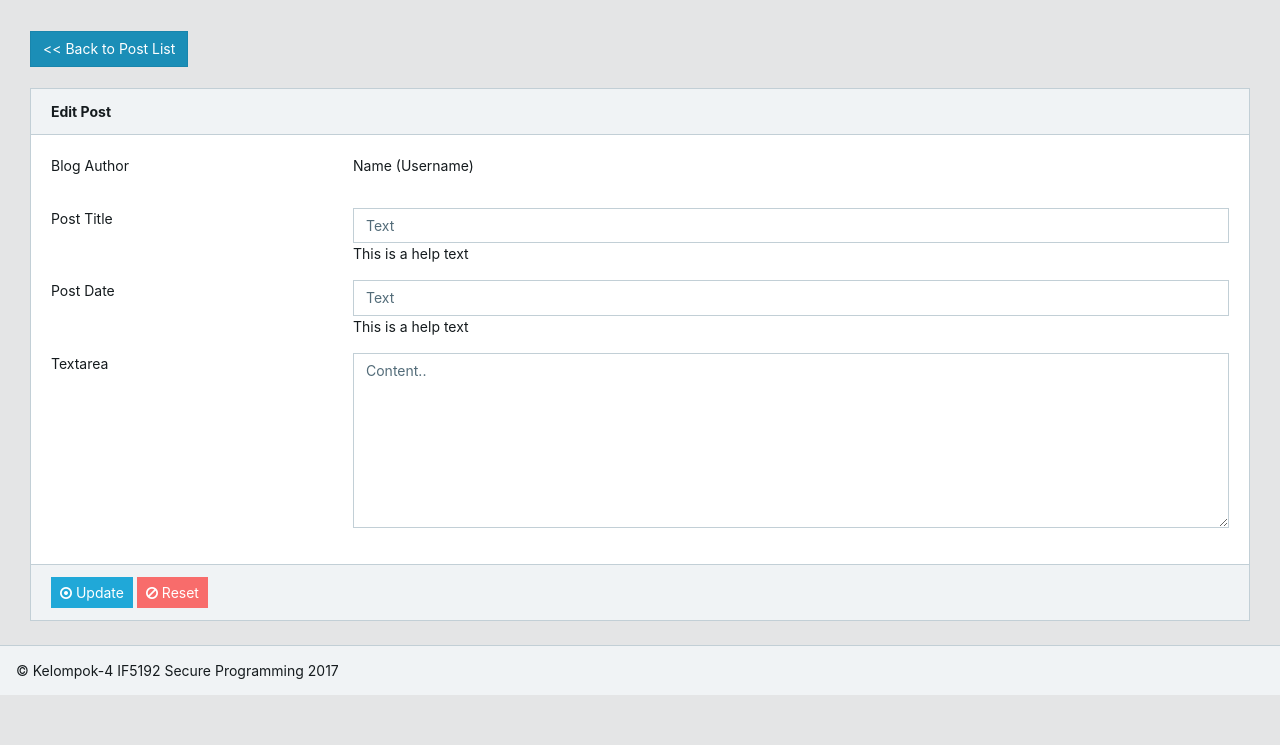
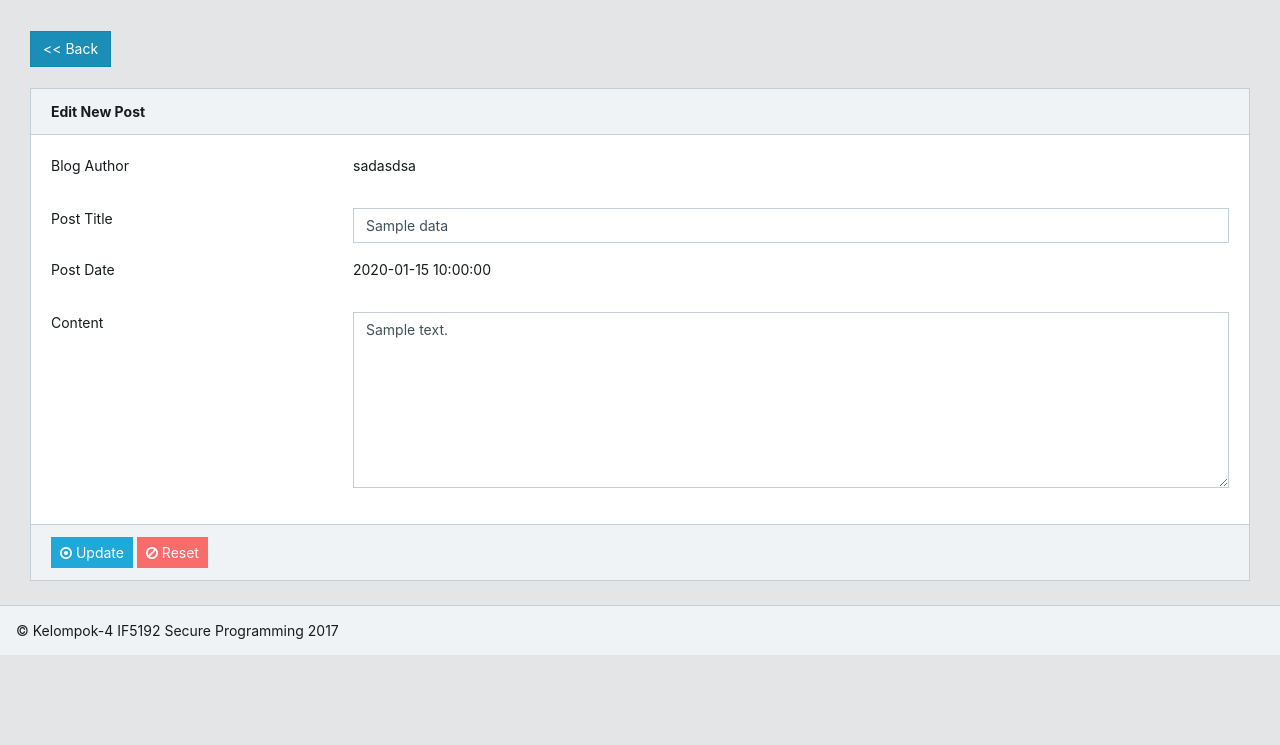
Before and after one commit to jsetiady/MiniBlog, a PHP site: the page made by src/view/editPost.php in a window 1280 px wide. Shown: the part 55-800 px from the top of the page. Run offline with PHP 8.4, Linux system fonts and the light colour scheme; the visitor is signed in with stand-in values (Sample User, id 1); the template is opened without the code that fills it: most values are stand-ins (such as "Sample title", 1, 10 or a date in 2020); some libraries are stand-ins or nearby versions.

Commit message:
Edit post done

```diff
--- a/src/model/PostModel.php
+++ b/src/model/PostModel.php
@@ -166,11 +166,10 @@ class PostModel {
             }
 
             /* Prepared statement, stage 2: bind and execute */
-
             switch(count($col))
             {
                 case 3: $binding = $stmt->bind_param("sis", $col[0], $col[1], $col[2]); break;
-                case 4: $binding = $stmt->bind_param("ssis", $col[0], $col[1], $col[2], $col[3], $col[4]); break;
+                case 4: $binding = $stmt->bind_param("ssis", $col[0], $col[1], $col[2], $col[3]); break;
                 case 5: $binding = $stmt->bind_param("sssis", $col[0], $col[1], $col[2], $col[3], $col[4]); break;
             }
 
--- a/src/view/editPost.php
+++ b/src/view/editPost.php
@@ -19,46 +19,54 @@
       <div class="container-fluid">
         <div id="ui-view" style="opacity: 1;">
             <div class="animated fadeIn">
-                <div class="row"><div class="col-md-2"><a href="home"><button type="button" class="btn btn-primary active mt-3"> << Back to  Post List </button><br/></a></div></div>
+                <div class="row"><div class="col-md-2"><a href="#" onclick="goBack()"><button type="button" class="btn btn-primary active mt-3"> << Back </button><br/></a></div></div>
                 <div class="row"><div class="col-md-2"><br/></div></div>
                 <div class="row">
                     <div class="col-md-12">
                       <div class="card">
                         <div class="card-header">
-                          <strong>Edit Post</strong>
+                          <strong>Edit New Post</strong>
                         </div>
                         <div class="card-body">
-                          <form action="" method="post" enctype="multipart/form-data" class="form-horizontal">
+                          <form action="updatePost" id="editPost" method="post" enctype="multipart/form-data" class="form-horizontal">
                             <div class="form-group row">
                               <label class="col-md-3 form-control-label">Blog Author</label>
                               <div class="col-md-9">
-                                <p class="form-control-static">Name (Username)</p>
+                                <p class="form-control-static"><?php echo $_SESSION['username']; ?></p>
                               </div>
+
                             </div>
                             <div class="form-group row">
                               <label class="col-md-3 form-control-label" for="text-input">Post Title</label>
                               <div class="col-md-9">
-                                <input type="text" id="text-input" name="text-input" class="form-control" placeholder="Text">
-                                <span class="help-block">This is a help text</span>
-                              </div>
+                                <input type="hidden" id="postId" name="postId" class="form-control" value="<?php echo $postId ?>">
+                                <input type="hidden" id="postAuthor" name="postAuthor" class="form-control" value="<?php echo $_SESSION['username']; ?>">
+                                <input type="text" id="postTitle" name="postTitle" class="form-control" placeholder="Post Title" value="<?php echo $data->postTitle;?>">
+                              <div id="feedbackPostTitle" class="invalid-feedback hidden">
+                                  Invalid input
+                                </div>
+                                </div>
+
                             </div>
                             <div class="form-group row">
                               <label class="col-md-3 form-control-label" for="text-input">Post Date</label>
                               <div class="col-md-9">
-                                <input type="text" id="text-input" name="text-input" class="form-control" placeholder="Text">
-                                <span class="help-block">This is a help text</span>
+                                    <p class="form-control-static"><?php echo $data->postDate; ?></p>
                               </div>
                             </div>
                             <div class="form-group row">
-                              <label class="col-md-3 form-control-label" for="textarea-input">Textarea</label>
+                              <label class="col-md-3 form-control-label" for="textarea-input">Content</label>
                               <div class="col-md-9">
-                                <textarea id="textarea-input" name="textarea-input" rows="9" class="form-control" placeholder="Content.."></textarea>
+                                <textarea id="postContent" name="postContent" rows="9" class="form-control" placeholder="Content.."><?php echo $data->postContent;?></textarea>
+                                <div id="feedbackPostContent" class="invalid-feedback hidden">
+                                  Invalid input
+                                </div>
                               </div>
                             </div>
                           </form>
                         </div>
                         <div class="card-footer">
-                          <button type="submit" class="btn btn-sm btn-primary"><i class="fa fa-dot-circle-o"></i> Update</button>
+                          <button type="submit" id="editPost" class="btn btn-sm btn-primary"><i class="fa fa-dot-circle-o"></i> Update</button>
                           <button type="reset" class="btn btn-sm btn-danger"><i class="fa fa-ban"></i> Reset</button>
                         </div>
                       </div>
@@ -76,7 +84,6 @@
 
 
 
-
 </body>
 
 
@@ -84,3 +91,42 @@
 <?php
     include "_templates/_footer.php";
 ?>
+
+
+<script>
+
+    function goBack() {
+        window.history.back();
+    }
+
+    $("button#editPost").click(function(){
+
+        var valid = true;
+        //check whether form is empty
+        if($("input#postTitle").val()=="") {
+            $("input#postTitle").addClass("is-invalid");
+            $("div#feedbackPostTitle").removeClass("hidden");
+            valid = false;
+        } else {
+            $("input#postTitle").removeClass("is-invalid");
+            $("div#feedbackPostTitle").addClass("hidden");
+        }
+
+        if($("textarea#postContent").val()=="") {
+            $("textarea#postContent").addClass("is-invalid");
+            $("div#feedbackPostContent").removeClass("hidden");
+            valid = false;
+        } else {
+            $("textarea#postContent").removeClass("is-invalid");
+            $("div#feedbackPostContent").addClass("hidden");
+        }
+
+
+        if(valid) {
+            $("form#editPost").submit();
+        }
+
+
+
+    });
+</script>
```
Also changed, not shown: src/controller/Controller.php (+18 -0 lines).
